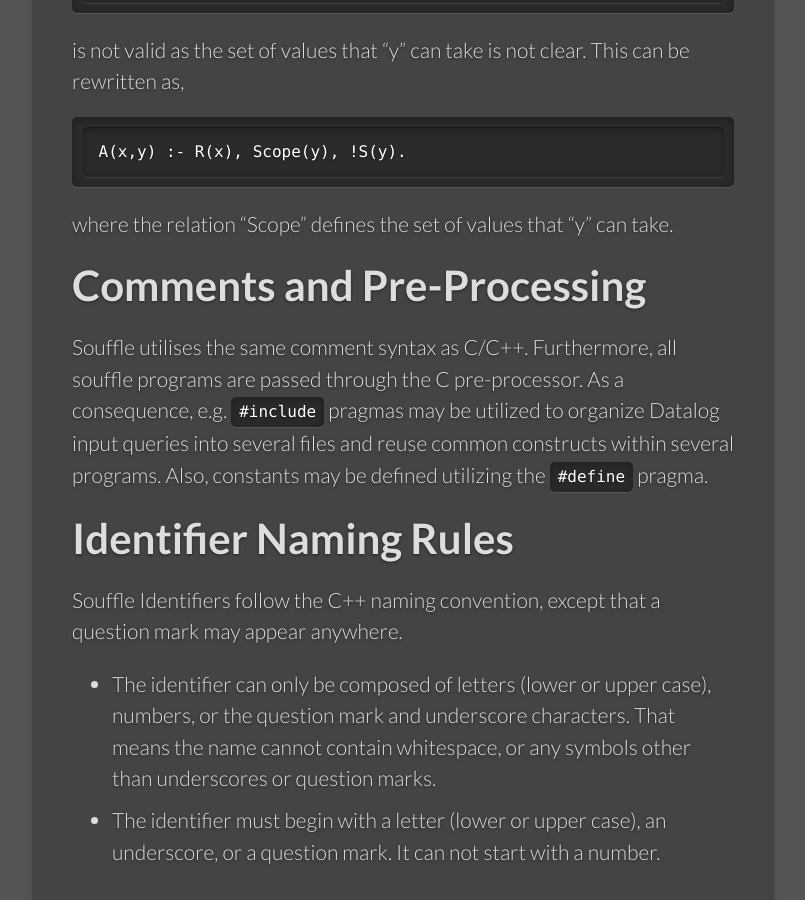
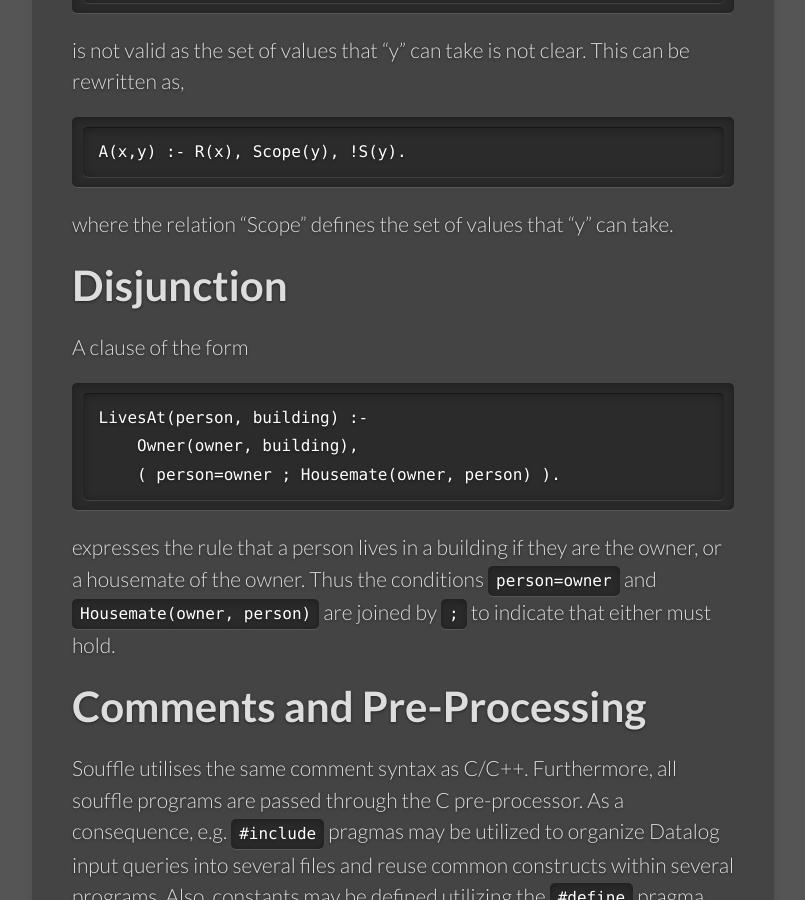
Before and after one commit to souffle-lang/souffle-lang.github.io, a Jekyll site: the page built from _docs/datalog.md, in a window 1280 px wide and 900 px high, scrolled down 6213 px. Shown: the whole window, without its empty margins (139-944 px from the left). Built offline with Jekyll 4.4.1, drawn with Linux system fonts in a browser that asks for light colours.

Commit message:
Added disjunction and fixed errors

````diff
--- a/_docs/datalog.md
+++ b/_docs/datalog.md
@@ -166,6 +166,16 @@ A(x,y) :- R(x), Scope(y), !S(y).
 ```
 where the relation "Scope" defines the set of values that "y" can take.
 
+# Disjunction
+
+A clause of the form
+```
+LivesAt(person, building) :-
+    Owner(owner, building),
+    ( person=owner ; Housemate(owner, person) ).
+```
+expresses the rule that a person lives in a building if they are the owner, or a housemate of the owner. Thus the conditions `person=owner` and `Housemate(owner, person)` are joined by `;` to indicate that either must hold.
+
 # Comments and Pre-Processing
 Souffle utilises the same comment syntax as C/C++. Furthermore, all souffle programs are passed through the C pre-processor. As a consequence, e.g. `#include` pragmas may be utilized to organize Datalog input queries into several files and reuse common constructs within several programs. Also, constants may be defined utilizing the `#define` pragma.
 
````
Also changed, not shown: _docs/strings.md (+3 -3 lines), _docs/types.md (+4 -4 lines).
